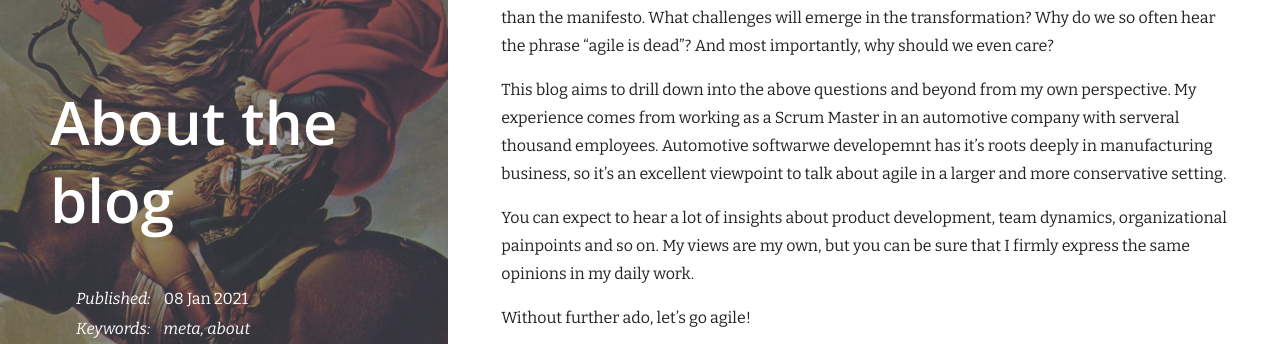
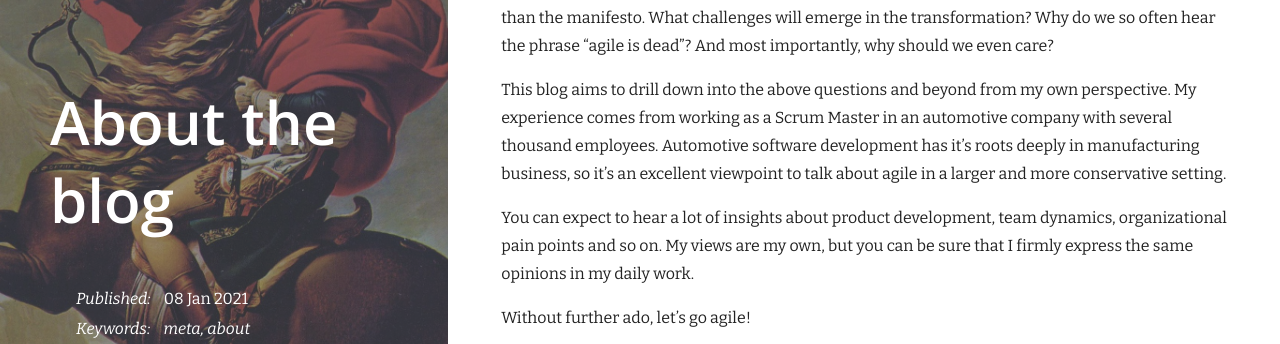
Before and after one commit to terisikk/terisikk.github.io, a Jekyll site: the page built from _posts/2021-01-08-about-the-blog.md, in a window 1280 px wide. Shown: the part 232-576 px from the top of the page. Built offline with Jekyll 4.4.1, drawn with Linux system fonts in a browser that asks for light colours; nearby versions of some CDN libraries; comment, search, counter and statistics services are not loaded.

Commit message:
Correct spelling

```diff
--- a/_posts/2021-01-08-about-the-blog.md
+++ b/_posts/2021-01-08-about-the-blog.md
@@ -15,8 +15,8 @@ Agile was always meant to be a lightweight discipline to develop software. With
 These organizations might have decades of experience working from the exact opposite philosophy than the manifesto. What challenges will emerge in the transformation? Why do we so often hear the phrase "agile is dead"? And most importantly, why should we even care?
 
 <!-- excerpt-end -->
-This blog aims to drill down into the above questions and beyond from my own perspective. My experience comes from working as a Scrum Master in an automotive company with serveral thousand employees. Automotive softwarwe developemnt has it's roots deeply in manufacturing business, so it's an excellent viewpoint to talk about agile in a larger and more conservative setting.
+This blog aims to drill down into the above questions and beyond from my own perspective. My experience comes from working as a Scrum Master in an automotive company with several thousand employees. Automotive software development has it's roots deeply in manufacturing business, so it's an excellent viewpoint to talk about agile in a larger and more conservative setting.
 
-You can expect to hear a lot of insights about product development, team dynamics, organizational painpoints and so on. My views are my own, but you can be sure that I firmly express the same opinions in my daily work.
+You can expect to hear a lot of insights about product development, team dynamics, organizational pain points and so on. My views are my own, but you can be sure that I firmly express the same opinions in my daily work.
 
 Without further ado, let's go agile!
```
